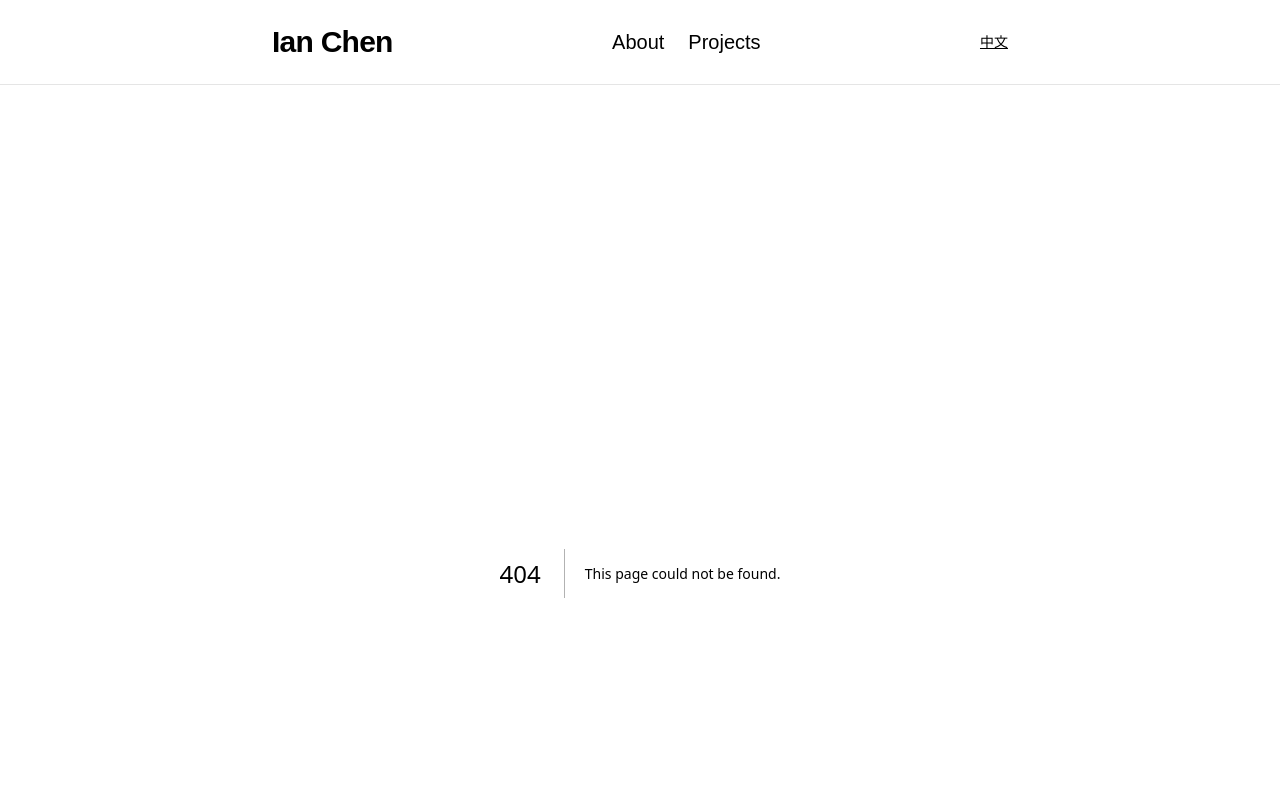
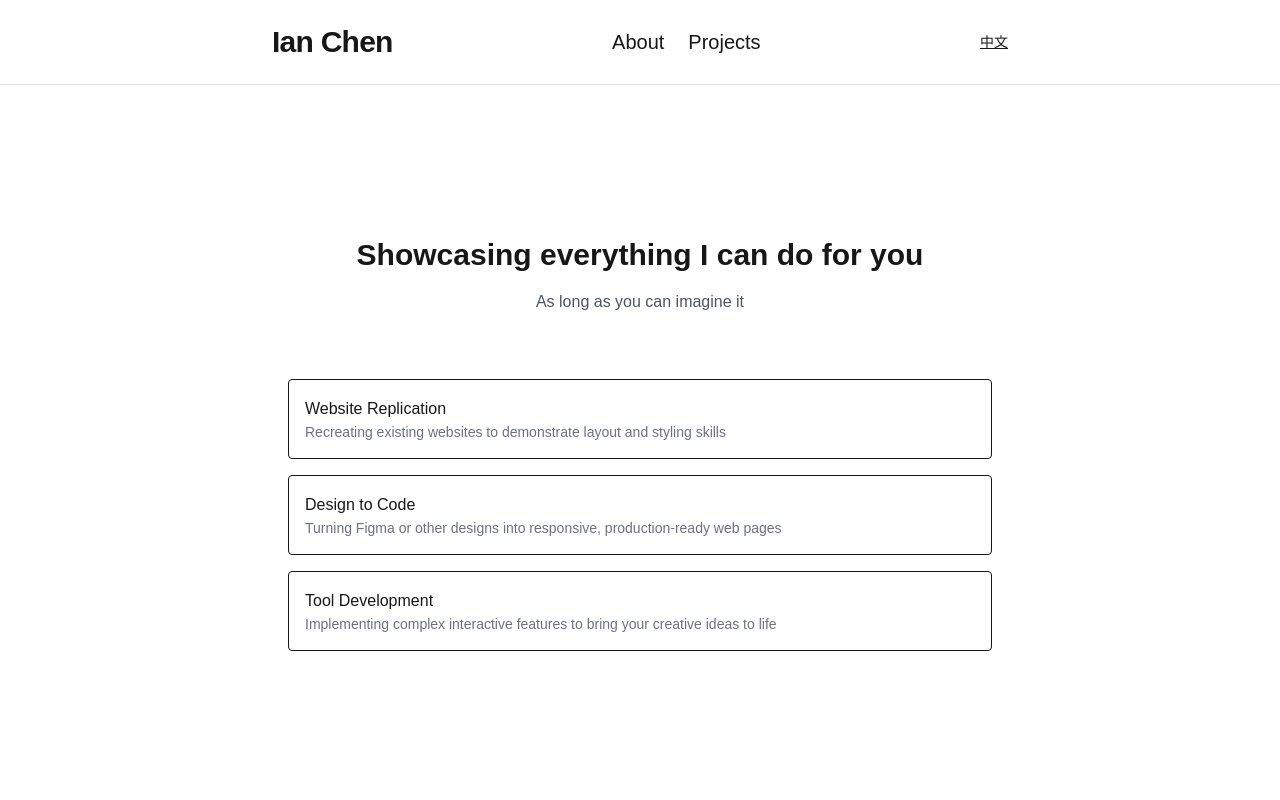
Before and after one commit to ianchen9527/ian-portfolio, a Next.js app: page /en/projects in a window 1280 px wide. Before the commit this address had no page. Shown: the top 800 px of the page. Built offline with nearby package versions, Linux system fonts and the light colour scheme.

Commit message:
feat: create projects overview page

```diff
--- /dev/null
+++ b/src/app/[locale]/projects/page.tsx
@@ -0,0 +1,35 @@
+import { getTranslations } from "@/lib/getTranslations"
+import Link from "next/link"
+
+export default async function ProjectsPage({
+  params,
+}: {
+  params: Promise<{ locale: string }>
+}) {
+  const t = await getTranslations(params, "projects")
+
+  return (
+    <main className="px-4 py-16 max-w-3xl mx-auto space-y-16">
+      <section className="space-y-4 text-center">
+        <h1 className="text-3xl font-bold">{t.title}</h1>
+        <p className="text-gray-600">{t.subtitle}</p>
+      </section>
+
+      <section className="space-y-6">
+        <ul className="space-y-4">
+          {t.projects.map((project, i) => (
+            <li
+              key={i}
+              className="border p-4 rounded hover:bg-gray-50 hover:shadow-md transition"
+            >
+              <Link href={project.link}>
+                <div className="font-medium">{project.title}</div>
+                <div className="text-sm text-gray-500">{project.desc}</div>
+              </Link>
+            </li>
+          ))}
+        </ul>
+      </section>
+    </main>
+  )
+}
```
